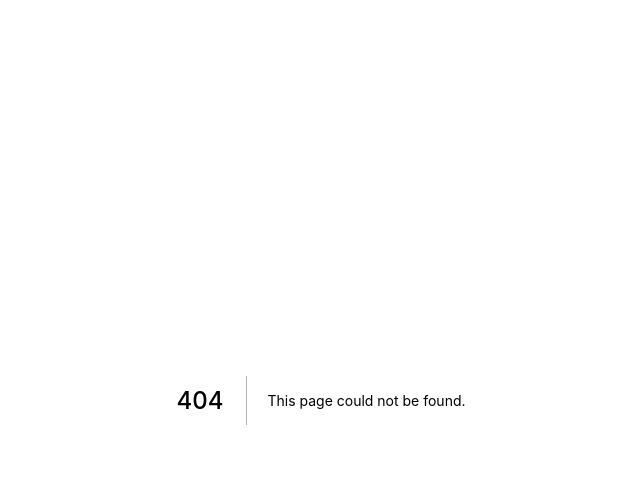
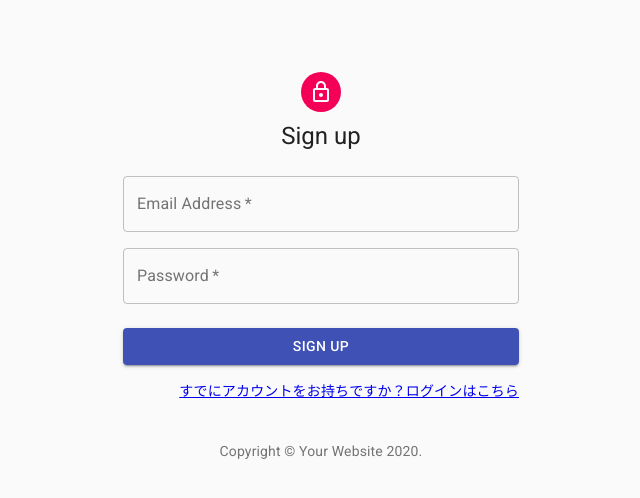
Before and after one commit to YoshijiFujiwara/saborie, a Next.js app in the folder ui/: page /sign_up in a window 1280 px wide. Before the commit this address had no page. Shown: the top 498 px of the page, without its empty margins (319-959 px from the left). Built offline with nearby package versions, Linux system fonts and the light colour scheme.

Commit message:
login, signUp page

```diff
--- /dev/null
+++ b/ui/pages/sign_up.tsx
@@ -0,0 +1,112 @@
+import Avatar from "@material-ui/core/Avatar";
+import Box from "@material-ui/core/Box";
+import Button from "@material-ui/core/Button";
+import Container from "@material-ui/core/Container";
+import CssBaseline from "@material-ui/core/CssBaseline";
+import Grid from "@material-ui/core/Grid";
+import Link from "@material-ui/core/Link";
+import { makeStyles } from "@material-ui/core/styles";
+import TextField from "@material-ui/core/TextField";
+import Typography from "@material-ui/core/Typography";
+import LockOutlinedIcon from "@material-ui/icons/LockOutlined";
+import NextLink from "next/link";
+import React from "react";
+
+function Copyright() {
+  return (
+    <Typography variant="body2" color="textSecondary" align="center">
+      {"Copyright © "}
+      <Link color="inherit" href="https://material-ui.com/">
+        Your Website
+      </Link>{" "}
+      {new Date().getFullYear()}
+      {"."}
+    </Typography>
+  );
+}
+
+const useStyles = makeStyles(theme => ({
+  paper: {
+    marginTop: theme.spacing(8),
+    display: "flex",
+    flexDirection: "column",
+    alignItems: "center"
+  },
+  avatar: {
+    margin: theme.spacing(1),
+    backgroundColor: theme.palette.secondary.main
+  },
+  form: {
+    width: "100%", // Fix IE 11 issue.
+    marginTop: theme.spacing(3)
+  },
+  submit: {
+    margin: theme.spacing(3, 0, 2)
+  }
+}));
+
+export default function Sign_up() {
+  const classes = useStyles();
+
+  return (
+    <Container component="main" maxWidth="xs">
+      <CssBaseline />
+      <div className={classes.paper}>
+        <Avatar className={classes.avatar}>
+          <LockOutlinedIcon />
+        </Avatar>
+        <Typography component="h1" variant="h5">
+          Sign up
+        </Typography>
+        <form className={classes.form} noValidate>
+          <Grid container spacing={2}>
+            <Grid item xs={12}>
+              <TextField
+                variant="outlined"
+                required
+                fullWidth
+                id="email"
+                label="Email Address"
+                name="email"
+                autoComplete="email"
+              />
+            </Grid>
+            <Grid item xs={12}>
+              <TextField
+                variant="outlined"
+                required
+                fullWidth
+                name="password"
+                label="Password"
+                type="password"
+                id="password"
+                autoComplete="current-password"
+              />
+            </Grid>
+          </Grid>
+          <Button
+            type="submit"
+            fullWidth
+            variant="contained"
+            color="primary"
+            className={classes.submit}
+          >
+            Sign Up
+          </Button>
+          <Grid container justify="flex-end">
+            <Grid item>
+              <Link variant="body2">
+                <NextLink href="/login">
+                  <a>すでにアカウントをお持ちですか？ログインはこちら</a>
+                </NextLink>
+              </Link>
+            </Grid>
+          </Grid>
+        </form>
+      </div>
+      <Box mt={5}>
+        <Copyright />
+      </Box>
+    </Container>
+  );
+}
```
Also changed, not shown: ui/pages/login.tsx (added, +109 -0 lines).
